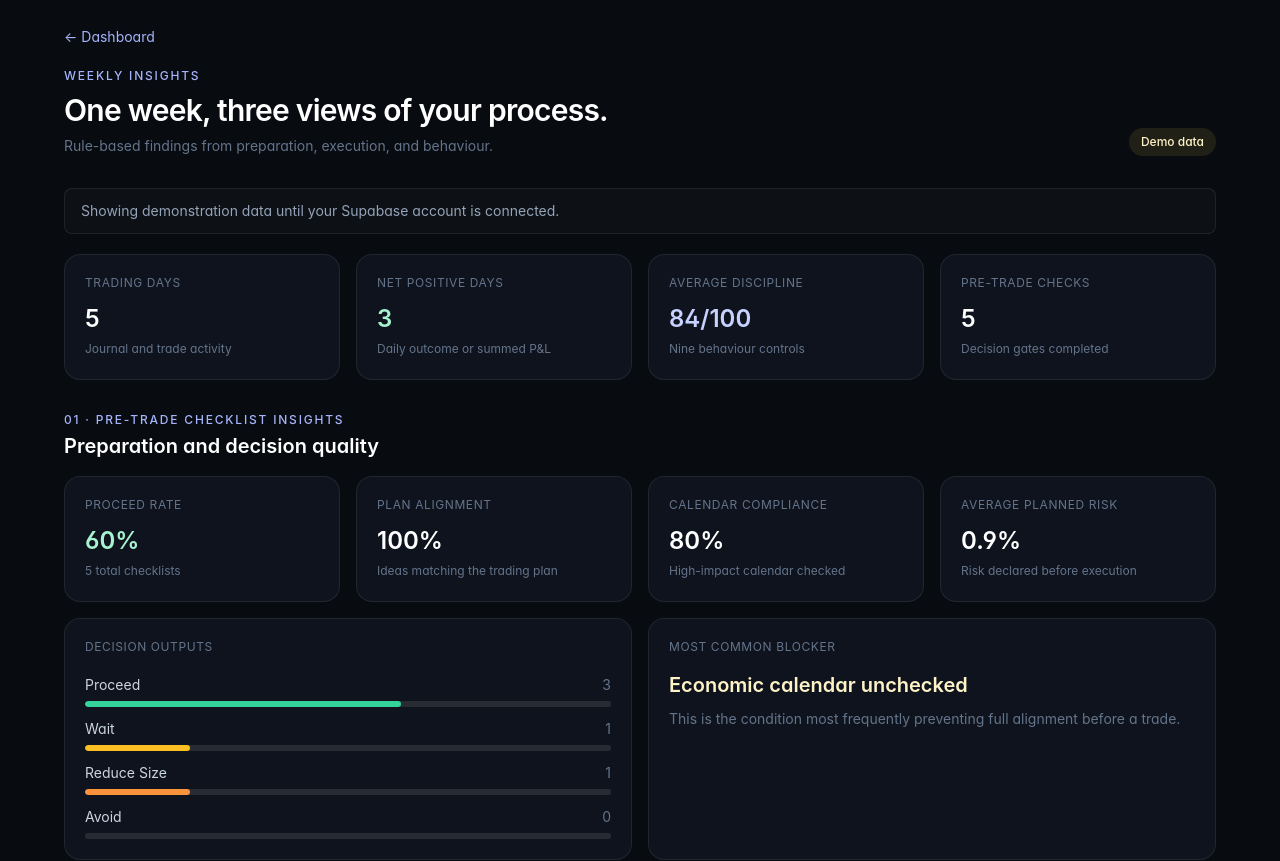
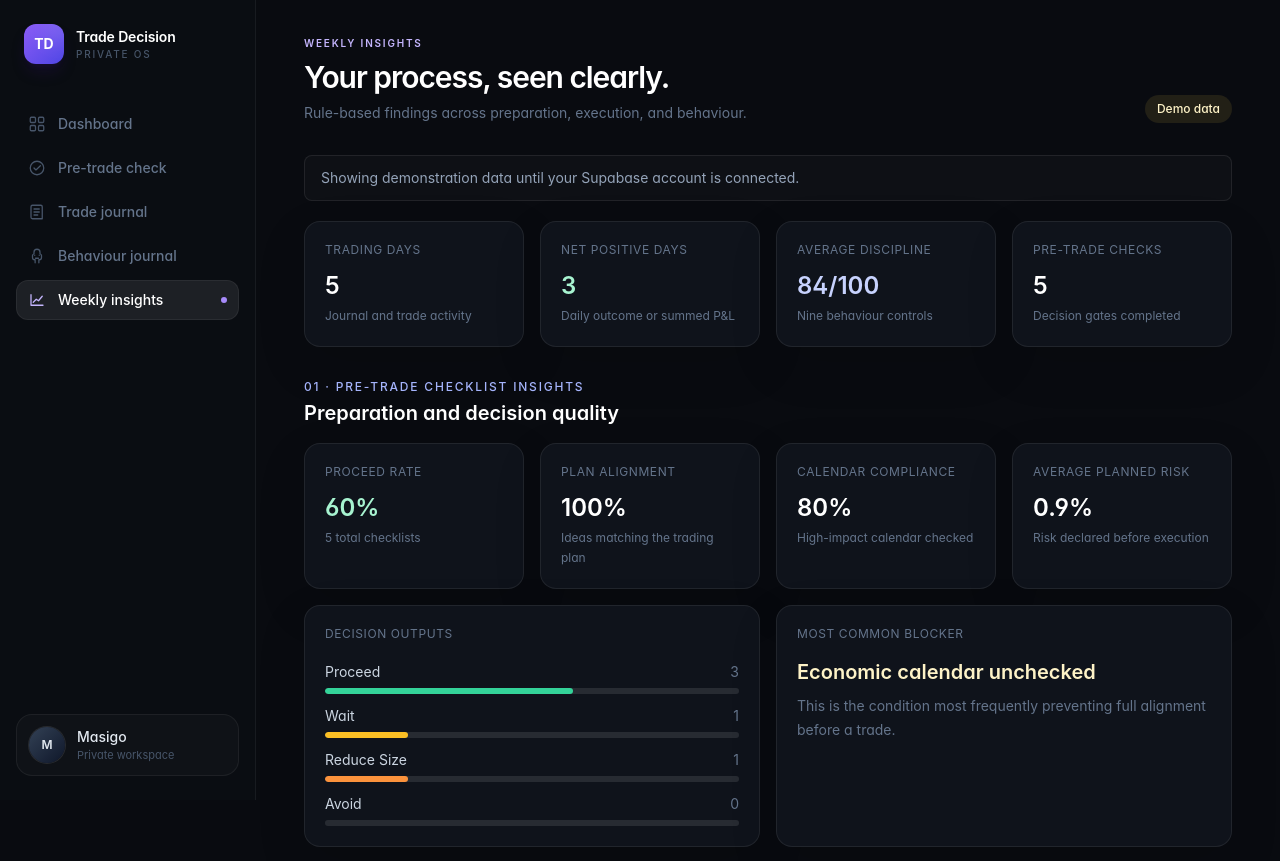
Before and after one commit to masigo-alt/trade-decision-os, a Next.js app: page /weekly-insights in a window 1280 px wide. Shown: the top 861 px of the page. Built offline with nearby package versions, Linux system fonts and the light colour scheme; no server answers.

Commit message:
style: modernise trading workspace

```diff
--- a/app/weekly-insights/page.tsx
+++ b/app/weekly-insights/page.tsx
@@ -1,9 +1,9 @@
 "use client";
 
-import Link from "next/link";
 import { useEffect, useMemo, useState } from "react";
 import { Bar, BarChart, CartesianGrid, Cell, ResponsiveContainer, Tooltip, XAxis, YAxis } from "recharts";
 import { getSupabaseBrowserClient } from "@/lib/supabase/client";
+import { AppShell } from "@/components/app-shell";
 import {
   analyseWeek,
   demoBehaviourEntries,
@@ -14,7 +14,7 @@ import {
   type TradeOutcome,
 } from "@/lib/weekly-insights";
 
-const card = "rounded-2xl border border-white/[0.08] bg-[#0e131d] p-5";
+const card = "surface p-5";
 
 function Metric({ label, value, note, tone = "text-white" }: { label: string; value: string | number; note: string; tone?: string }) {
   return <article className={card}><p className="text-xs uppercase tracking-wider text-slate-500">{label}</p><p className={`mt-3 text-2xl font-semibold ${tone}`}>{value}</p><p className="mt-1 text-xs leading-5 text-slate-500">{note}</p></article>;
@@ -71,8 +71,8 @@ export default function WeeklyInsightsPage() {
 
   const insights = useMemo(() => analyseWeek(entries, trades, checklists), [entries, trades, checklists]);
 
-  return <main className="min-h-screen bg-[#080b10] px-5 py-6 text-slate-100 sm:px-8 lg:px-10"><div className="mx-auto max-w-6xl">
-    <header className="mb-8 flex flex-col justify-between gap-4 sm:flex-row sm:items-end"><div><Link href="/" className="text-sm text-indigo-300 hover:text-indigo-200">← Dashboard</Link><p className="mt-5 text-xs font-medium uppercase tracking-[0.15em] text-indigo-300">Weekly insights</p><h1 className="mt-2 text-2xl font-semibold tracking-tight text-white sm:text-3xl">One week, three views of your process.</h1><p className="mt-2 text-sm text-slate-500">Rule-based findings from preparation, execution, and behaviour.</p></div><span className={`rounded-full px-3 py-1.5 text-xs font-medium ${isDemo ? "bg-amber-300/10 text-amber-100" : "bg-emerald-400/10 text-emerald-200"}`}>{isDemo ? "Demo data" : "Live weekly data"}</span></header>
+  return <AppShell>
+    <header className="mb-8 flex flex-col justify-between gap-4 sm:flex-row sm:items-end"><div><p className="eyebrow text-violet-300">Weekly insights</p><h1 className="mt-2 text-3xl font-semibold tracking-[-0.035em] text-white">Your process, seen clearly.</h1><p className="mt-2 text-sm text-slate-500">Rule-based findings across preparation, execution, and behaviour.</p></div><span className={`rounded-full px-3 py-1.5 text-xs font-medium ${isDemo ? "bg-amber-300/10 text-amber-100" : "bg-emerald-400/10 text-emerald-200"}`}>{isDemo ? "Demo data" : "Live weekly data"}</span></header>
     <p className="mb-5 rounded-lg border border-white/[0.08] bg-white/[0.025] px-4 py-3 text-sm text-slate-400">{status}</p>
     <section className="grid gap-4 sm:grid-cols-2 lg:grid-cols-4"><Metric label="Trading days" value={insights.overview.tradingDays} note="Journal and trade activity" /><Metric label="Net positive days" value={insights.overview.netPositiveDays} note="Daily outcome or summed P&L" tone="text-emerald-200" /><Metric label="Average discipline" value={`${insights.overview.averageDiscipline}/100`} note="Nine behaviour controls" tone="text-indigo-200" /><Metric label="Pre-trade checks" value={insights.overview.checklistCount} note="Decision gates completed" /></section>
 
@@ -84,5 +84,5 @@ export default function WeeklyInsightsPage() {
 
     <section className={`${card} mt-8 border-indigo-400/15 bg-indigo-400/[0.04]`}><p className="text-xs uppercase tracking-[0.15em] text-indigo-300">Combined next-week actions</p><h2 className="mt-1 text-lg font-semibold text-white">Recommendations across all three datasets</h2><ol className="mt-5 space-y-3">{insights.recommendations.map((item, index) => <li key={item} className="flex gap-3 text-sm leading-6 text-slate-300"><span className="grid h-6 w-6 shrink-0 place-items-center rounded-full bg-indigo-400/10 text-xs font-semibold text-indigo-200">{index + 1}</span>{item}</li>)}</ol></section>
     <p className="mt-5 text-xs leading-5 text-slate-500">These are transparent rule-based summaries, not causal findings, predictions, or financial advice. No AI is used.</p>
-  </div></main>;
+  </AppShell>;
 }
```
